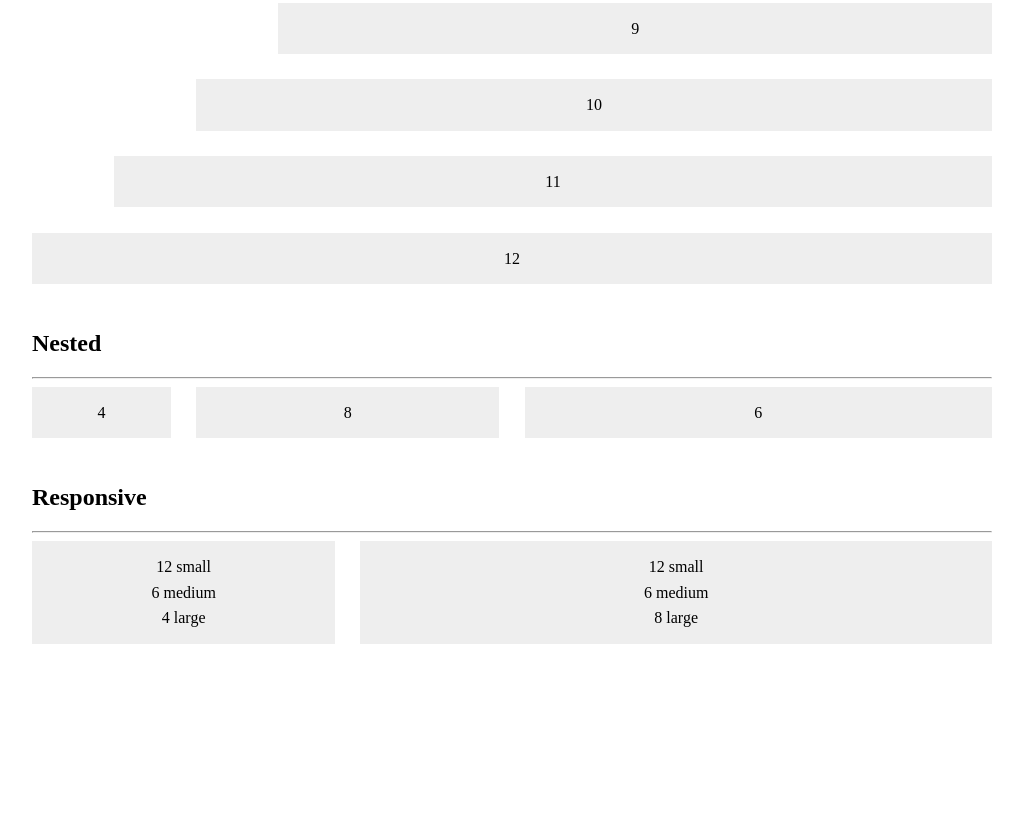
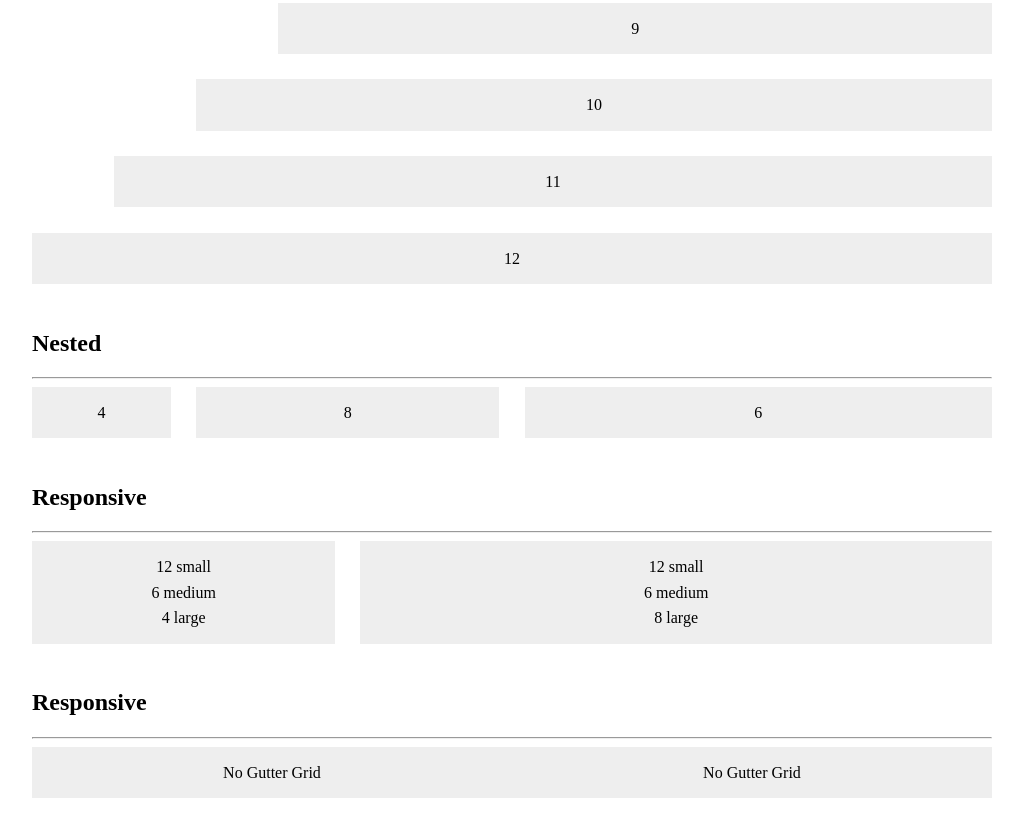
Before and after one commit to ImBobby/Baze-Grid, a website: page example.html in a window 1280 px wide. Shown: the part 1700-2524 px from the top of the page, without its empty margins (128-1151 px from the left). Before the commit the page ends 2369 px from the top, so only its background shows below. Drawn offline with nearby package versions, Linux system fonts and the light colour scheme.

Commit message:
add grid without gutter

```diff
--- a/baze-grid.scss
+++ b/baze-grid.scss
@@ -24,6 +24,15 @@ $GRID_GUTTER    : 25px;
 
     margin-left: $GRID_GUTTER * -1;
     box-sizing: border-box;
+}
+
+.grid--no-gutter {
+    margin-left: 0;
+
+    > .grid__col {
+        padding-left: 0;
+    }
+
 }
 
 .grid__col {
--- a/example.html
+++ b/example.html
@@ -241,6 +241,18 @@
                 <div class="grid-demo">12 small <br>6 medium <br>8 large</div>
             </div>
         </div>
+
+        <h2>Responsive</h2>
+        <hr>
+
+        <div class="grid grid--no-gutter">
+            <div class="grid__col grid__col--s6">
+                <div class="grid-demo">No Gutter Grid</div>
+            </div>
+            <div class="grid__col grid__col--s6">
+                <div class="grid-demo">No Gutter Grid</div>
+            </div>
+        </div>
     </div>
 
 </body>
```
Also changed, not shown: baze-grid.css.
